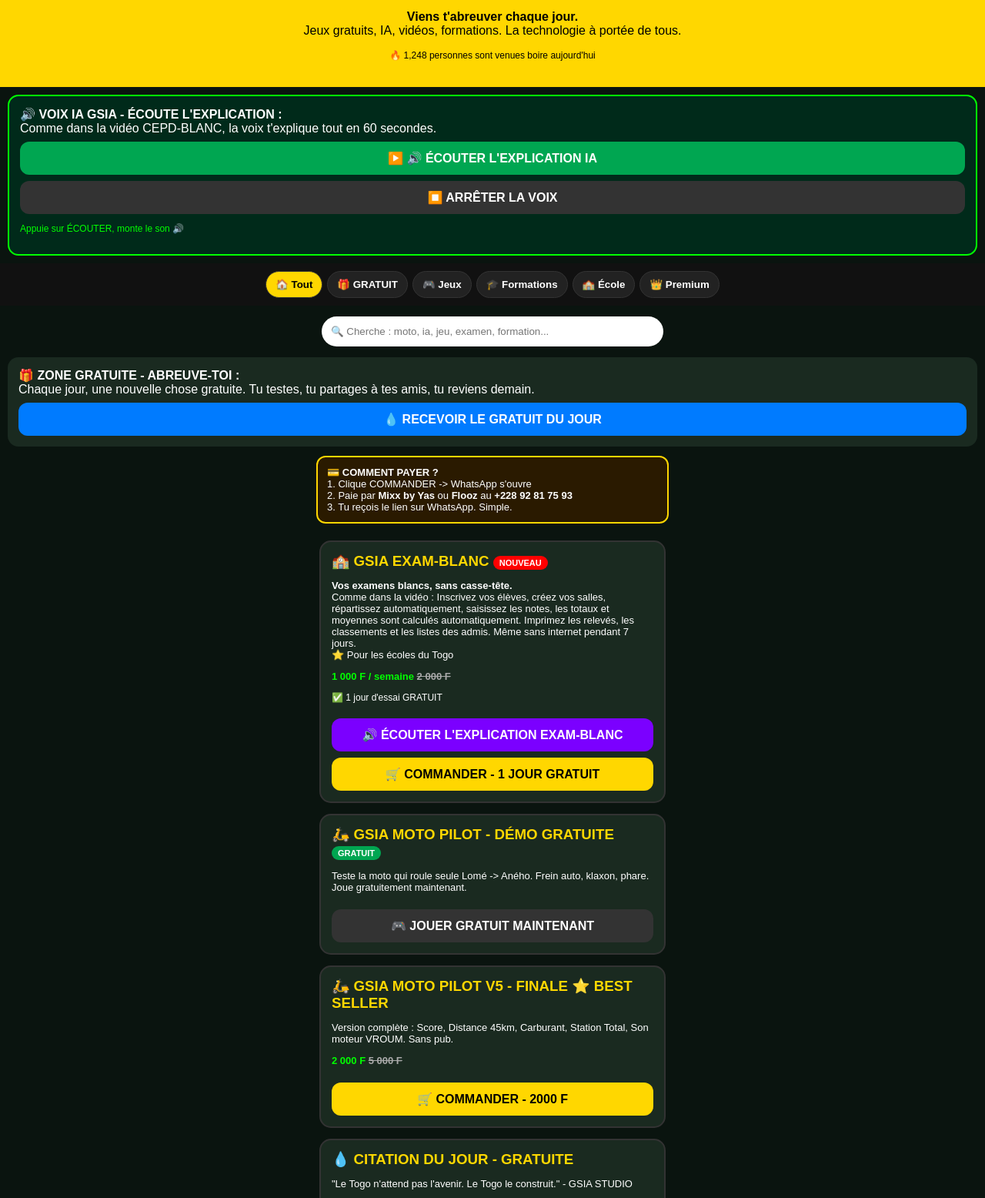
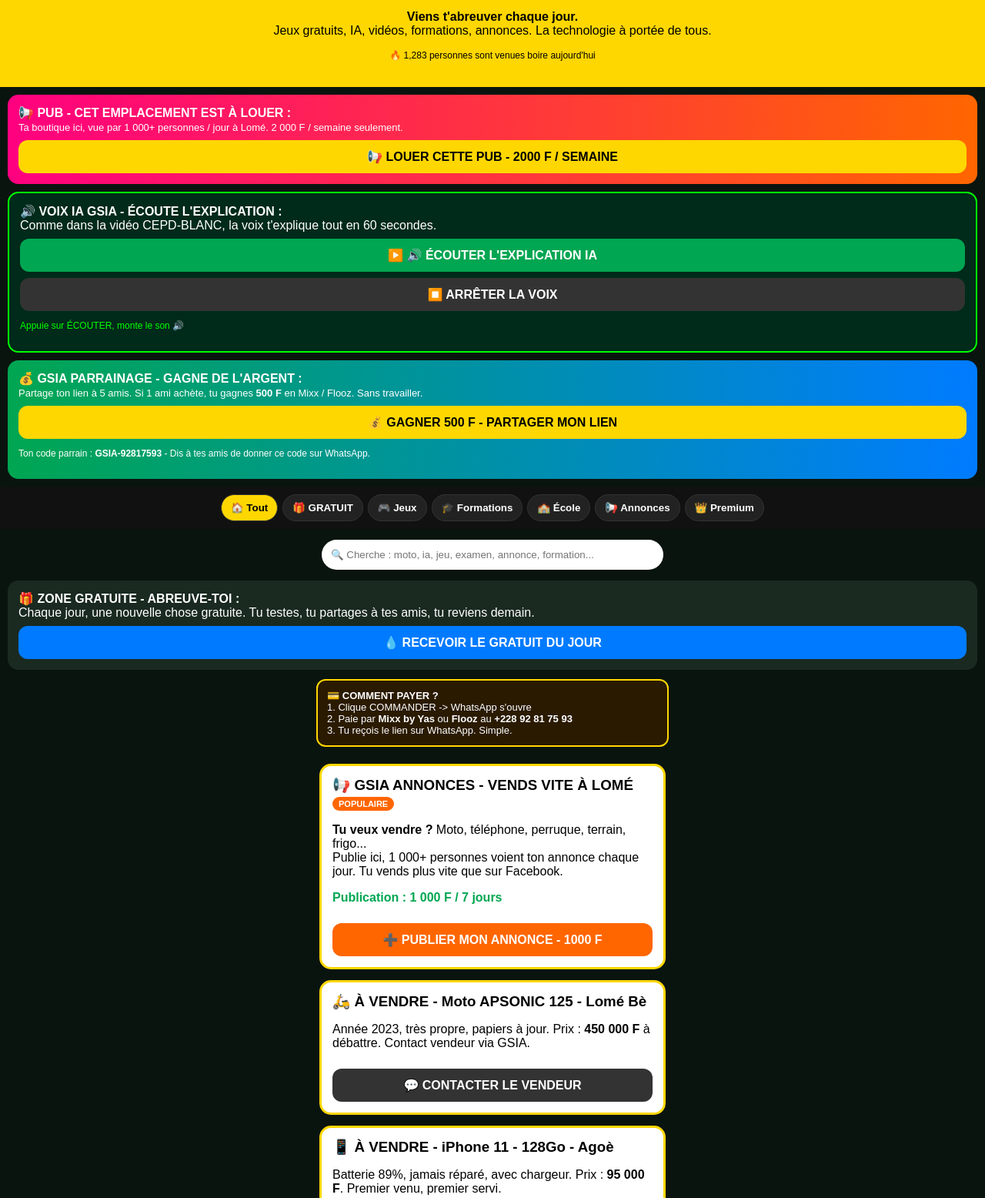
Before and after one commit to gsiastudio2026-arch/Gsia-marketplace, a plain HTML site: page index.html in a window 1280 px wide. Shown: the part 84-1640 px from the top of the page at 77% size. Drawn offline with Linux system fonts and the light colour scheme.

Commit message:
Update index.html

```diff
--- a/index.html
+++ b/index.html
@@ -3,8 +3,11 @@
 <head>
 <meta charset="UTF-8">
 <meta name="viewport" content="width=device-width, initial-scale=1.0">
-<title>GSIA MARKETPLACE - Applications, Jeux, IA, Formations au Togo | Lomé</title>
-<meta name="description" content="GSIA MARKETPLACE Togo - La technologie à portée de tous. Jeux gratuits, applications IA, Moto Pilot, Exam Blanc, formations. Lomé, Togo. Paiement Mixx by Yas et Flooz.">
+<title>GSIA MARKETPLACE - Applications, Jeux, IA, Formations, Annonces au Togo | Lomé</title>
+<meta name="description" content="GSIA MARKETPLACE Togo - La technologie à portée de tous. Jeux gratuits, applications IA, Moto Pilot, Exam Blanc, Annonces, Pub pour boutiques, Parrainage. Lomé, Aného, Togo. Paiement Mixx by Yas et Flooz.">
+<meta name="keywords" content="GSIA, GSIA STUDIO, GSIA MARKETPLACE, Togo, Lomé, application Togo, IA Togo, moto pilot, formation Togo, jeu Togo, annonce Togo, vendre Lomé, Mixx, Flooz">
+<meta property="og:title" content="GSIA MARKETPLACE - Viens t'abreuver chaque jour">
+<meta property="og:description" content="Jeux gratuits, IA, Exam Blanc, Annonces, Formations. Lomé, Togo. Gagne en parrainant tes amis.">
 <style>
 body{background:#0a140f;color:#fff;font-family:Arial;margin:0;text-align:center}
 header{background:#FFD700;color:#000;padding:22px 10px}
@@ -20,19 +23,32 @@ nav button.active{background:#FFD700;color:#000}
 .card h3{color:#FFD700;margin:0}.card p{font-size:13px}
 .price{font-size:21px;font-weight:bold;color:#00ff00}.old{color:#aaa;text-decoration:line-through;font-size:13px}
 button.buy{width:100%;padding:12px;border:none;border-radius:12px;font-weight:bold;font-size:16px;margin-top:8px}
-.gold{background:#FFD700}.green{background:#00a651;color:#fff}.grey{background:#333;color:#fff}.blue{background:#007bff;color:#fff}.purple{background:#7b00ff;color:#fff}
+.gold{background:#FFD700}.green{background:#00a651;color:#fff}.grey{background:#333;color:#fff}.blue{background:#007bff;color:#fff}.purple{background:#7b00ff;color:#fff}.orange{background:#ff6600;color:#fff}.pink{background:#ff0080;color:#fff}
 .paybox{background:#2a1a00;border:2px solid #FFD700;border-radius:12px;padding:12px;margin:12px auto;max-width:430px;text-align:left;font-size:13px}
 .freeTag{background:#00a651;color:#fff;padding:3px 8px;border-radius:10px;font-size:11px}
 .newTag{background:#ff0000;color:#fff;padding:3px 8px;border-radius:10px;font-size:11px}
+.hotTag{background:#ff6600;color:#fff;padding:3px 8px;border-radius:10px;font-size:11px}
+.annonceCard{background:#fff;color:#000;border:3px solid #FFD700;border-radius:15px;padding:14px;margin-bottom:14px;text-align:left}
+.annonceCard h3{color:#000;margin:0}
+.pubBox{background:linear-gradient(90deg,#ff0080,#ff6600);border-radius:14px;padding:14px;margin:10px;text-align:left}
+.parrainBox{background:linear-gradient(90deg,#00a651,#007bff);border-radius:14px;padding:14px;margin:10px;text-align:left}
 </style>
 </head>
 <body>
 <header>
 <div class="badge">GSIA STUDIO - LOMÉ, TOGO 🇹🇬</div>
 <h1>GSIA MARKETPLACE 🛒</h1>
-<p><b>Viens t'abreuver chaque jour.</b><br>Jeux gratuits, IA, vidéos, formations. La technologie à portée de tous.</p>
-<p style="font-size:12px">🔥 <span id="visiteurs">1 247</span> personnes sont venues boire aujourd'hui</p>
+<p><b>Viens t'abreuver chaque jour.</b><br>Jeux gratuits, IA, vidéos, formations, annonces. La technologie à portée de tous.</p>
+<p style="font-size:12px">🔥 <span id="visiteurs">1 282</span> personnes sont venues boire aujourd'hui</p>
 </header>
+
+<!-- PUB BOUTIQUE - GAGNE 2000F -->
+<div class="pubBox">
+<b>📢 PUB - CET EMPLACEMENT EST À LOUER :</b><br>
+<span style="font-size:13px">Ta boutique ici, vue par 1 000+ personnes / jour à Lomé. 2 000 F / semaine seulement.</span><br>
+<button class="buy gold" onclick="commander('PUB BOUTIQUE - Je veux louer la bannière PUB à 2000F / semaine')">📢 LOUER CETTE PUB - 2000 F / SEMAINE</button>
+</div>
+
 <div class="voixBox">
 <b>🔊 VOIX IA GSIA - ÉCOUTE L'EXPLICATION :</b><br>
 Comme dans la vidéo CEPD-BLANC, la voix t'explique tout en 60 secondes.<br>
@@ -40,82 +56,138 @@ Comme dans la vidéo CEPD-BLANC, la voix t'explique tout en 60 secondes.<br>
 <button class="buy grey" onclick="stopVoix()">⏹️ ARRÊTER LA VOIX</button>
 <p id="voixTxt" style="font-size:12px;color:#00ff00">Appuie sur ÉCOUTER, monte le son 🔊</p>
 </div>
+
+<!-- PARRAINAGE - GAGNE 500F -->
+<div class="parrainBox">
+<b>💰 GSIA PARRAINAGE - GAGNE DE L'ARGENT :</b><br>
+<span style="font-size:13px">Partage ton lien à 5 amis. Si 1 ami achète, tu gagnes <b>500 F</b> en Mixx / Flooz. Sans travailler.</span><br>
+<button class="buy gold" onclick="parrainer()">💰 GAGNER 500 F - PARTAGER MON LIEN</button>
+<p id="parrainTxt" style="font-size:12px">Ton code parrain : <b>GSIA-92817593</b> - Dis à tes amis de donner ce code sur WhatsApp.</p>
+</div>
+
 <nav>
 <button class="active" onclick="filtreCat('tout',this)">🏠 Tout</button>
 <button onclick="filtreCat('gratuit',this)">🎁 GRATUIT</button>
 <button onclick="filtreCat('jeu',this)">🎮 Jeux</button>
 <button onclick="filtreCat('formation',this)">🎓 Formations</button>
 <button onclick="filtreCat('ecole',this)">🏫 École</button>
+<button onclick="filtreCat('annonce',this)">📢 Annonces</button>
 <button onclick="filtreCat('premium',this)">👑 Premium</button>
 </nav>
-<input id="search" placeholder="🔍 Cherche : moto, ia, jeu, examen, formation..." onkeyup="filtrer()">
+
+<input id="search" placeholder="🔍 Cherche : moto, ia, jeu, examen, annonce, formation..." onkeyup="filtrer()">
+
 <div class="hero">
 <b>🎁 ZONE GRATUITE - ABREUVE-TOI :</b><br>
 Chaque jour, une nouvelle chose gratuite. Tu testes, tu partages à tes amis, tu reviens demain.<br>
 <button class="buy blue" onclick="commander('Je veux recevoir le GRATUIT du jour')">💧 RECEVOIR LE GRATUIT DU JOUR</button>
 </div>
+
 <div class="paybox">
 <b>💳 COMMENT PAYER ?</b><br>
 1. Clique COMMANDER -> WhatsApp s'ouvre<br>
 2. Paie par <b>Mixx by Yas</b> ou <b>Flooz</b> au <b>+228 92 81 75 93</b><br>
 3. Tu reçois le lien sur WhatsApp. Simple.
 </div>
+
 <div class="grid" id="grid">
+
+<!-- ANNONCES - 1000F -->
+<div class="annonceCard" data-cat="annonce" data-nom="annonce moto vendre">
+<h3>📢 GSIA ANNONCES - VENDS VITE À LOMÉ <span class="hotTag">POPULAIRE</span></h3>
+<p><b>Tu veux vendre ?</b> Moto, téléphone, perruque, terrain, frigo...<br>Publie ici, 1 000+ personnes voient ton annonce chaque jour. Tu vends plus vite que sur Facebook.</p>
+<p style="font-size:16px;font-weight:bold;color:#00a651">Publication : 1 000 F / 7 jours</p>
+<button class="buy orange" onclick="commander('ANNONCE - Je veux publier mon annonce à 1000F / 7 jours. Mon produit : ')">➕ PUBLIER MON ANNONCE - 1000 F</button>
+</div>
+
+<div class="annonceCard" data-cat="annonce" data-nom="moto apsonic vendre lomé">
+<h3>🛵 À VENDRE - Moto APSONIC 125 - Lomé Bè</h3>
+<p>Année 2023, très propre, papiers à jour. Prix : <b>450 000 F</b> à débattre. Contact vendeur via GSIA.</p>
+<button class="buy grey" onclick="commander('Je veux la Moto APSONIC 125 à 450 000F - Annonce GSIA')">💬 CONTACTER LE VENDEUR</button>
+</div>
+
+<div class="annonceCard" data-cat="annonce" data-nom="iphone samsung téléphone vendre">
+<h3>📱 À VENDRE - iPhone 11 - 128Go - Agoè</h3>
+<p>Batterie 89%, jamais réparé, avec chargeur. Prix : <b>95 000 F</b>. Premier venu, premier servi.</p>
+<button class="buy grey" onclick="commander('Je veux le iPhone 11 à 95 000F - Annonce GSIA')">💬 CONTACTER LE VENDEUR</button>
+</div>
+
+<div class="annonceCard" data-cat="annonce" data-nom="terrain vendre aného">
+<h3>🏡 À VENDRE - Terrain 300m2 - Aného</h3>
+<p>Terrain titré, à 5 min de la route. Prix : <b>1 500 000 F</b>. Dossier complet disponible.</p>
+<button class="buy grey" onclick="commander('Je veux le Terrain 300m2 à Aného à 1 500 000F - Annonce GSIA')">💬 CONTACTER LE VENDEUR</button>
+</div>
+
+<!-- ANCIENS PRODUITS - ON GARDE TOUT -->
 <div class="card" data-cat="ecole" data-nom="exam blanc cepd ecole">
 <h3>🏫 GSIA EXAM-BLANC <span class="newTag">NOUVEAU</span></h3>
-<p><b>Vos examens blancs, sans casse-tête.</b><br>Comme dans la vidéo : Inscrivez vos élèves, créez vos salles, répartissez automatiquement, saisissez les notes, les totaux et moyennes sont calculés automatiquement. Imprimez les relevés, les classements et les listes des admis. Même sans internet pendant 7 jours.<br>⭐ Pour les écoles du Togo</p>
+<p><b>Vos examens blancs, sans casse-tête.</b><br>Inscrivez vos élèves, créez vos salles, répartissez automatiquement, saisissez les notes, les totaux et moyennes sont calculés automatiquement. Imprimez les relevés, les classements et les listes des admis. Même sans internet pendant 7 jours.<br>⭐ Pour les écoles du Togo</p>
 <p class="price">1 000 F / semaine <span class="old">2 000 F</span></p>
 <p style="font-size:12px">✅ 1 jour d'essai GRATUIT</p>
 <button class="buy purple" onclick="parlerExam()">🔊 ÉCOUTER L'EXPLICATION EXAM-BLANC</button>
 <button class="buy gold" onclick="commander('GSIA EXAM-BLANC - 1000F par semaine - Je veux 1 jour gratuit')">🛒 COMMANDER - 1 JOUR GRATUIT</button>
 </div>
+
 <div class="card" data-cat="gratuit jeu" data-nom="moto pilot demo gratuit">
 <h3>🛵 GSIA MOTO PILOT - DÉMO GRATUITE <span class="freeTag">GRATUIT</span></h3>
 <p>Teste la moto qui roule seule Lomé -> Aného. Frein auto, klaxon, phare. Joue gratuitement maintenant.</p>
 <button class="buy grey" onclick="demo('https://gsiastudio2026-arch.github.io/Gsia-moto-pilot/?v=5')">🎮 JOUER GRATUIT MAINTENANT</button>
 </div>
+
 <div class="card" data-cat="jeu premium" data-nom="moto pilot v5">
 <h3>🛵 GSIA MOTO PILOT V5 - FINALE ⭐ BEST SELLER</h3>
 <p>Version complète : Score, Distance 45km, Carburant, Station Total, Son moteur VROUM. Sans pub.</p>
 <p class="price">2 000 F <span class="old">5 000 F</span></p>
 <button class="buy gold" onclick="commander('GSIA MOTO PILOT V5 - 2000F')">🛒 COMMANDER - 2000 F</button>
 </div>
+
 <div class="card" data-cat="gratuit" data-nom="citation motivation">
 <h3>💧 CITATION DU JOUR - GRATUITE</h3>
 <p>"Le Togo n'attend pas l'avenir. Le Togo le construit." - GSIA STUDIO</p>
 <button class="buy grey" onclick="commander('Je veux la citation du jour')">💧 RECEVOIR SUR WHATSAPP</button>
 </div>
+
 <div class="card" data-cat="gratuit" data-nom="cerveau ia affiche">
 <h3>🧠 GSIA CERVEAU IA - AFFICHE VERTE & OR</h3>
 <p>L'affiche GSIA STUDIO verte et or que tout le monde partage. Version HD pour ton statut WhatsApp.</p>
 <p class="price">Vidéo : 0 F | Pack Affiche HD : 1 000 F</p>
 <button class="buy gold" onclick="commander('PACK AFFICHE GSIA STUDIO - 1000F')">🛒 PACK AFFICHE - 1000 F</button>
 </div>
+
 <div class="card" data-cat="formation premium" data-nom="formation">
 <h3>🎓 FORMATION GSIA - Crée ton application en 7 jours</h3>
 <p>Avec ton téléphone seulement, sans ordinateur. Tu crées ton application comme MOTO PILOT.</p>
 <p class="price">5 000 F <span class="old">10 000 F</span></p>
 <button class="buy gold" onclick="commander('FORMATION GSIA 7 JOURS - 5000F')">🛒 COMMANDER - 5000 F</button>
 </div>
+
 <div class="card" data-cat="premium" data-nom="pack premium tout">
 <h3>👑 PACK PREMIUM GSIA - TOUT</h3>
 <p>MOTO PILOT V5 + EXAM-BLANC + AFFICHE GSIA + Formation 7 jours + Groupe privé + Toutes les futures applis.</p>
 <p class="price">10 000 F <span class="old">20 000 F</span></p>
 <button class="buy green" onclick="commander('PACK PREMIUM GSIA - 10000F')">👑 COMMANDER PACK - 10000 F</button>
 </div>
+
 </div>
+
+<div class="paybox">
+<b>🤝 PARTENARIAT GSIA :</b><br>École, boutique, association, influenceur ? Rejoins GSIA MARKETPLACE.<br>Tu gagnes, on gagne ensemble.<br>
+<button class="buy pink" onclick="commander('PARTENARIAT GSIA - Je suis une école / boutique / influenceur, je veux un partenariat')">🤝 DEVENIR PARTENAIRE GSIA</button>
+</div>
+
 <div class="paybox">
 <b>📞 ASSISTANCE GSIA :</b><br>WhatsApp : <b>+228 92 81 75 93</b> - Lomé, Togo<br>
 Réponse 8h à 22h. On t'aide à payer par Mixx / Flooz.
 </div>
 <footer>© 2026 GSIA STUDIO - GSIA MARKETPLACE<br>Site vitrine Togo - Paiement manuel Mixx / Flooz via WhatsApp</footer>
+
 <script>
 const WHATSAPP="22892817593";
 function commander(p){ let m=encodeURIComponent("Bonjour GSIA STUDIO 🇹🇬, je veux : "+p+". Comment je paie par Mixx / Flooz ?"); window.open("https://wa.me/"+WHATSAPP+"?text="+m,"_blank"); }
 function demo(l){ window.open(l,"_blank"); }
-function filtrer(){ let v=document.getElementById('search').value.toLowerCase(); document.querySelectorAll('.card').forEach(c=>{ c.style.display=c.innerText.toLowerCase().includes(v)?'block':'none'; }); }
-function filtreCat(cat,btn){ document.querySelectorAll('nav button').forEach(b=>b.classList.remove('active')); btn.classList.add('active'); document.querySelectorAll('.card').forEach(c=>{ c.style.display=(cat=='tout'||c.getAttribute('data-cat').includes(cat))?'block':'none'; }); }
-let v=1247; setInterval(()=>{ v+=Math.floor(Math.random()*3); document.getElementById('visiteurs').innerText=v.toLocaleString(); },4000);
+function filtrer(){ let v=document.getElementById('search').value.toLowerCase(); document.querySelectorAll('.card, .annonceCard').forEach(c=>{ c.style.display=c.innerText.toLowerCase().includes(v)?'block':'none'; }); }
+function filtreCat(cat,btn){ document.querySelectorAll('nav button').forEach(b=>b.classList.remove('active')); btn.classList.add('active'); document.querySelectorAll('.card, .annonceCard').forEach(c=>{ c.style.display=(cat=='tout'||c.getAttribute('data-cat').includes(cat))?'block':'none'; }); }
+let v=1282; setInterval(()=>{ v+=Math.floor(Math.random()*3); document.getElementById('visiteurs').innerText=v.toLocaleString(); },4000);
 function parler(){
   speechSynthesis.cancel();
   let txt="Bienvenue sur GSIA Marketplace. Un examen blanc, ce n'est pas seulement des copies à corriger. C'est aussi des listes à préparer, des salles à répartir, des notes à saisir et des résultats à calculer. GSIA Marketplace, développé par GSIA Studio à Lomé, centralise tout. Inscrivez vos élèves, créez vos salles, saisissez vos notes, les totaux et les moyennes sont calculés automatiquement. Essayez gratuitement, puis continuez pour mille francs CFA par semaine. Contactez-nous sur WhatsApp au quatre-vingt-douze, quatre-vingt-un, soixante-quinze, quatre-vingt-treize. GSIA Marketplace, la technologie à portée de tous.";
@@ -131,6 +203,11 @@ function parlerExam(){
   speechSynthesis.speak(u);
 }
 function stopVoix(){ speechSynthesis.cancel(); document.getElementById('voixTxt').innerText="Voix arrêtée. Appuie sur ÉCOUTER pour recommencer."; }
+function parrainer(){
+  let lien="https://gsiastudio2026-arch.github.io/gsia-marketplace/ - Code: GSIA-92817593 - Gagne 500F";
+  let m=encodeURIComponent("Salut ! Viens t'abreuver sur GSIA MARKETPLACE 🛒 Jeux gratuits, IA, Annonces, Exam Blanc. Si tu achètes, donne mon code GSIA-92817593 et je gagne 500F, toi aussi tu as une surprise. Lien : https://gsiastudio2026-arch.github.io/gsia-marketplace/");
+  window.open("https://wa.me/?text="+m,"_blank");
+}
 </script>
 </body>
 </html>
```
